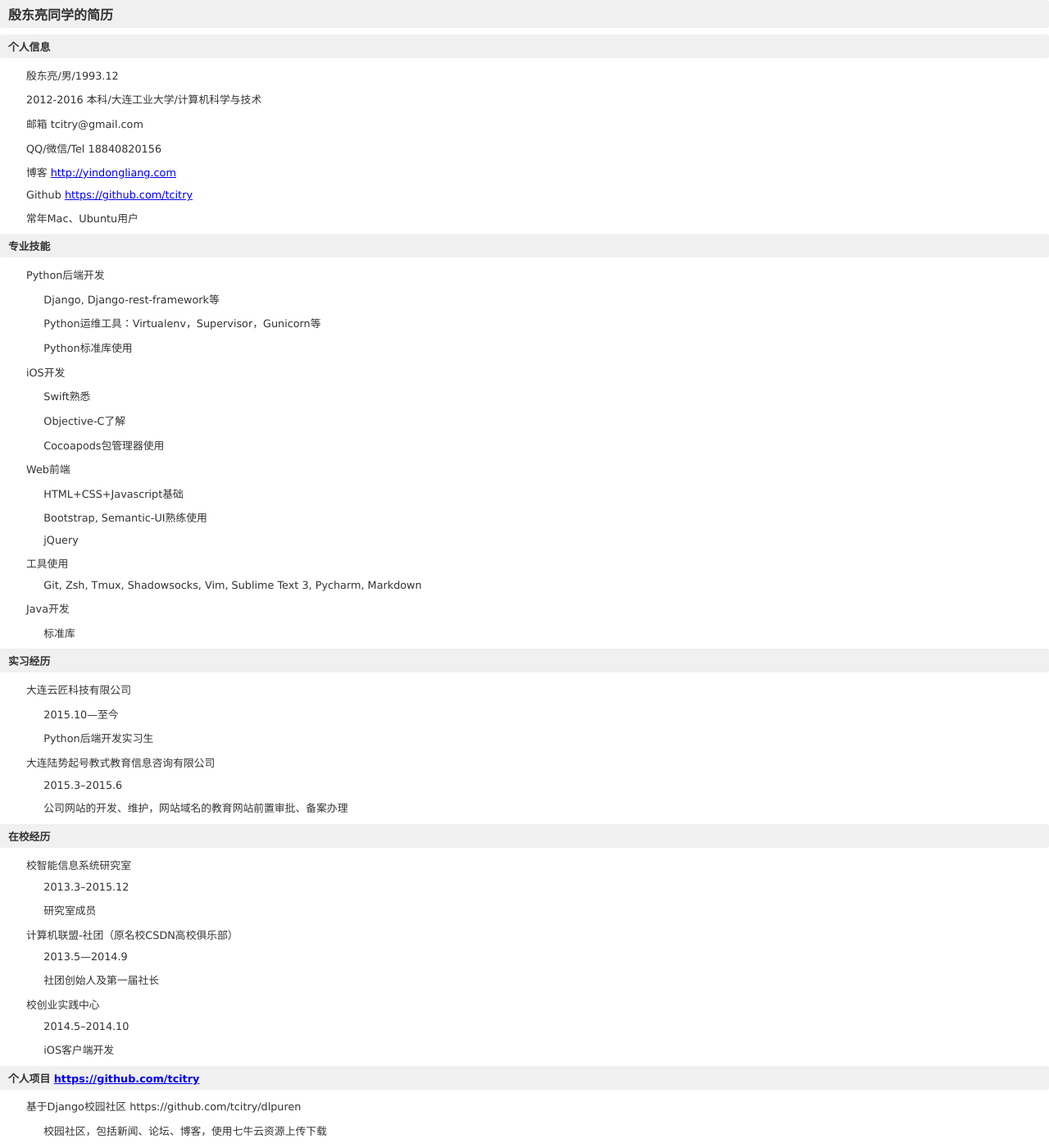
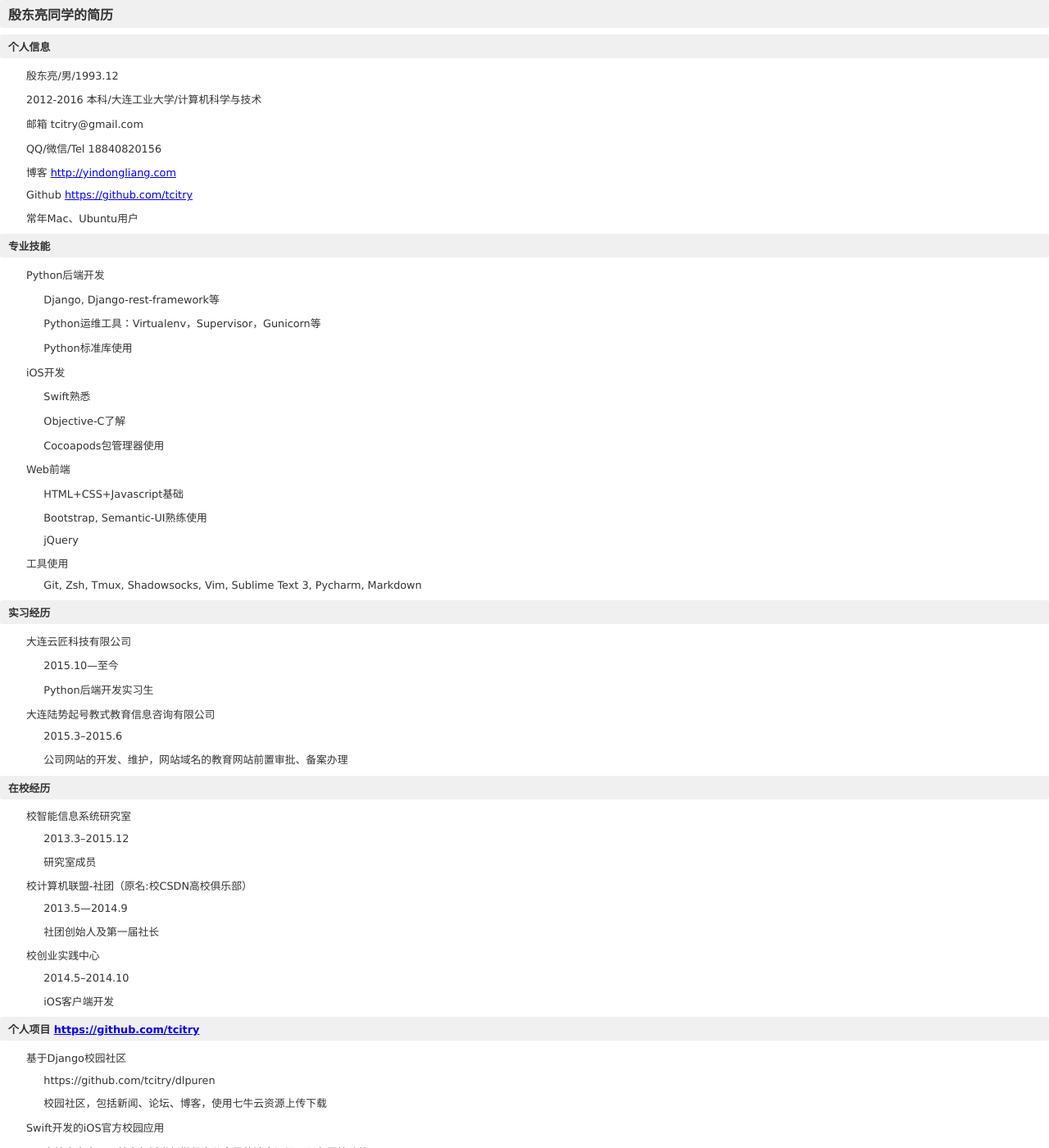
Before and after one commit to dlpu/dlpu.github.io, a Jekyll site: the page resume.html, which Jekyll copies as it is, in a window 1280 px wide and 1400 px high. Shown: the whole window at 82% size. Built offline with Jekyll 4.4.1, drawn with Linux system fonts in a browser that asks for light colours; Markdown is read by kramdown in place of the engine named in the settings.

Commit message:
blog theme

```diff
--- a/about.html
+++ b/about.html
@@ -34,7 +34,7 @@
     <br>
     <div>
         <p>
-            最近希望能有一些交流，尝试在<a href="http://www.jianshu.com/users/4ff4d2e2b16c">简书</a>还有<a href="http://segmentfault.com/blog/tcitry">SegmentFault</a>上面发一些内容，等思路都捋顺了，最后发到博客上。
+            最近尝试在<a href="http://www.jianshu.com/users/4ff4d2e2b16c">简书</a>还有<a href="http://segmentfault.com/blog/tcitry">SegmentFault</a>上面发一些内容，等思路都捋顺了，最后发到博客上。
         </p>
         <p>
             这是<a href="/resume.html", target="">我的简历</a>，欢迎<a href="mailto:tcitry@gmail.com" target="_blank">邮件</a>交流。
--- a/index.html
+++ b/index.html
@@ -30,11 +30,11 @@
 					<span class="site-footer-credits">{{ post.date | date_to_string }}</span>
 				</div>
 				<div></div>
-				<div style="color: #666;">
+				<div style="color: #000;">
 					<p>
 						{{ post.content | split:'<!--break-->' | first }}
 					</p>
-					<p>...</p>
+					<p>···</p>
 					<p>
 						{% if post.content contains '<!--break-->' %}
 						<a href="{{ post.url }}" style="color: #468DF0;">Read More</a><hr>
--- a/resume.html
+++ b/resume.html
@@ -301,18 +301,6 @@
 					</div>
 				</li>
 			</ul>
-			<li class="action">
-				<div class="actioninfo">
-					<h4>Java开发</h4>
-				</div>
-			</li>
-			<ul class="actionlist">
-				<li class="action">
-					<div class="actioninfo">
-						<h4>标准库</h4>
-					</div>
-				</li>
-			</ul>
 		</ul>
 		<h2>实习经历</h2>
 		<ul class="actionlist">
@@ -372,7 +360,7 @@
 			</ul>
 			<li class="action">
 				<div class="actioninfo">
-					<h4>计算机联盟-社团（原名校CSDN高校俱乐部）</h4>
+					<h4>校计算机联盟-社团（原名:校CSDN高校俱乐部）</h4>
 				</div>
 			</li>
 			<ul class="actionlist">
@@ -409,10 +397,15 @@
 		<ul class="actionlist">
 			<li class="action">
 				<div class="actioninfo">
-					<h4>基于Django校园社区 https://github.com/tcitry/dlpuren</h4>
+					<h4>基于Django校园社区</h4>
 				</div>
 			</li>
 			<ul class="actionlist">
+				<li class="action">
+					<div class="actioninfo">
+						<h4>https://github.com/tcitry/dlpuren</h4>
+					</div>
+				</li>
 				<li class="action">
 					<div class="actioninfo">
 						<h4>校园社区，包括新闻、论坛、博客，使用七牛云资源上传下载</h4>
@@ -433,10 +426,15 @@
 			</ul>
 			<li class="action">
 				<div class="actioninfo">
-					<h4>个人技术博客 <a href="http://yindongliang.com" target="_blank">http://yindongliang.com</a></h4>
+					<h4>个人技术博客</h4>
 				</div>
 			</li>
 			<ul class="actionlist">
+				<li class="action">
+					<div class="actioninfo">
+						<h4><a href="http://yindongliang.com" target="_blank">http://yindongliang.com</a></h4>
+					</div>
+				</li>
 				<li class="action">
 					<div class="actioninfo">
 						<h4>经过多个技术选型迭代：Wordpress，Jekyll，Hexo，Ghost</h4>
```
